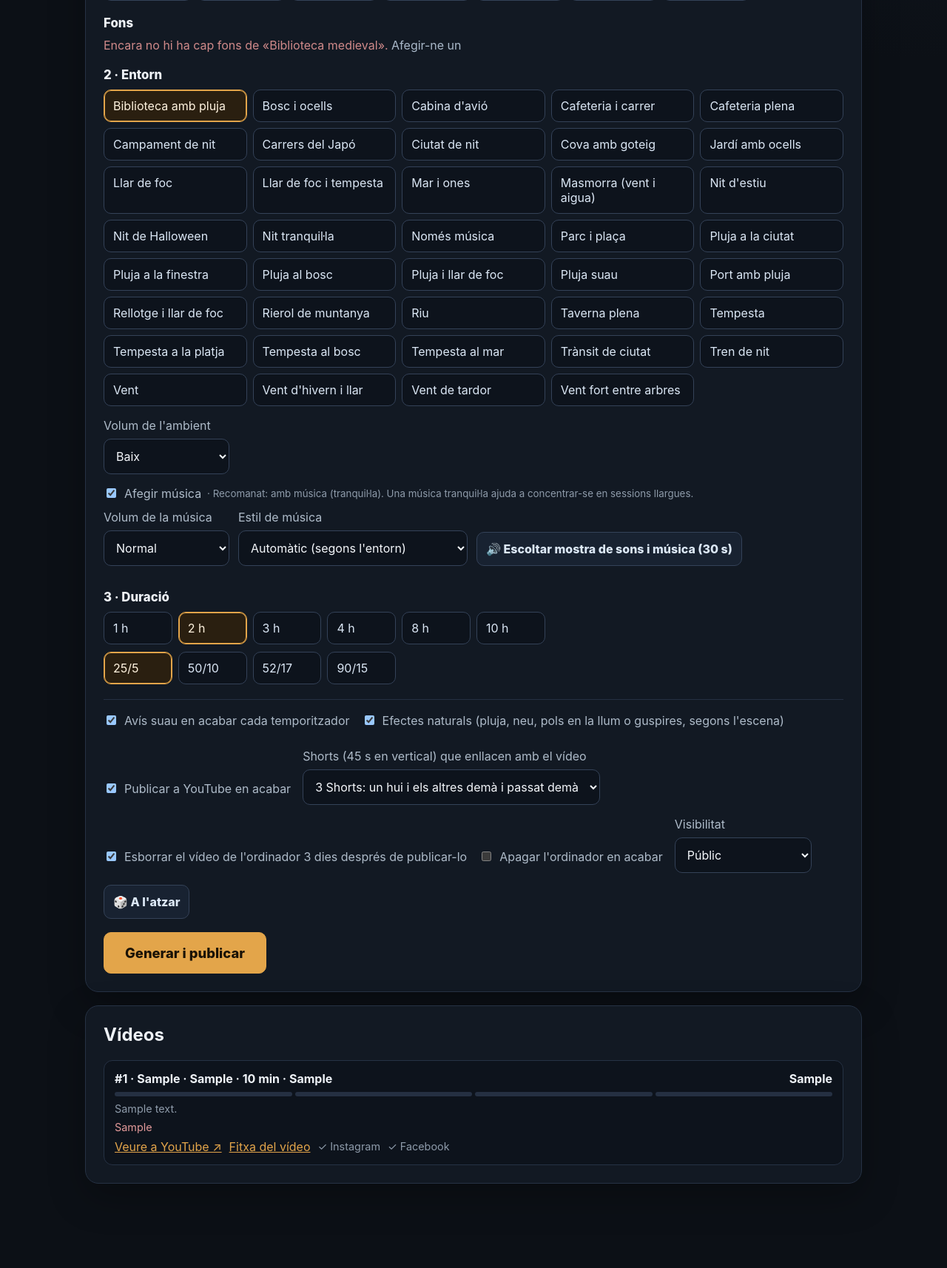
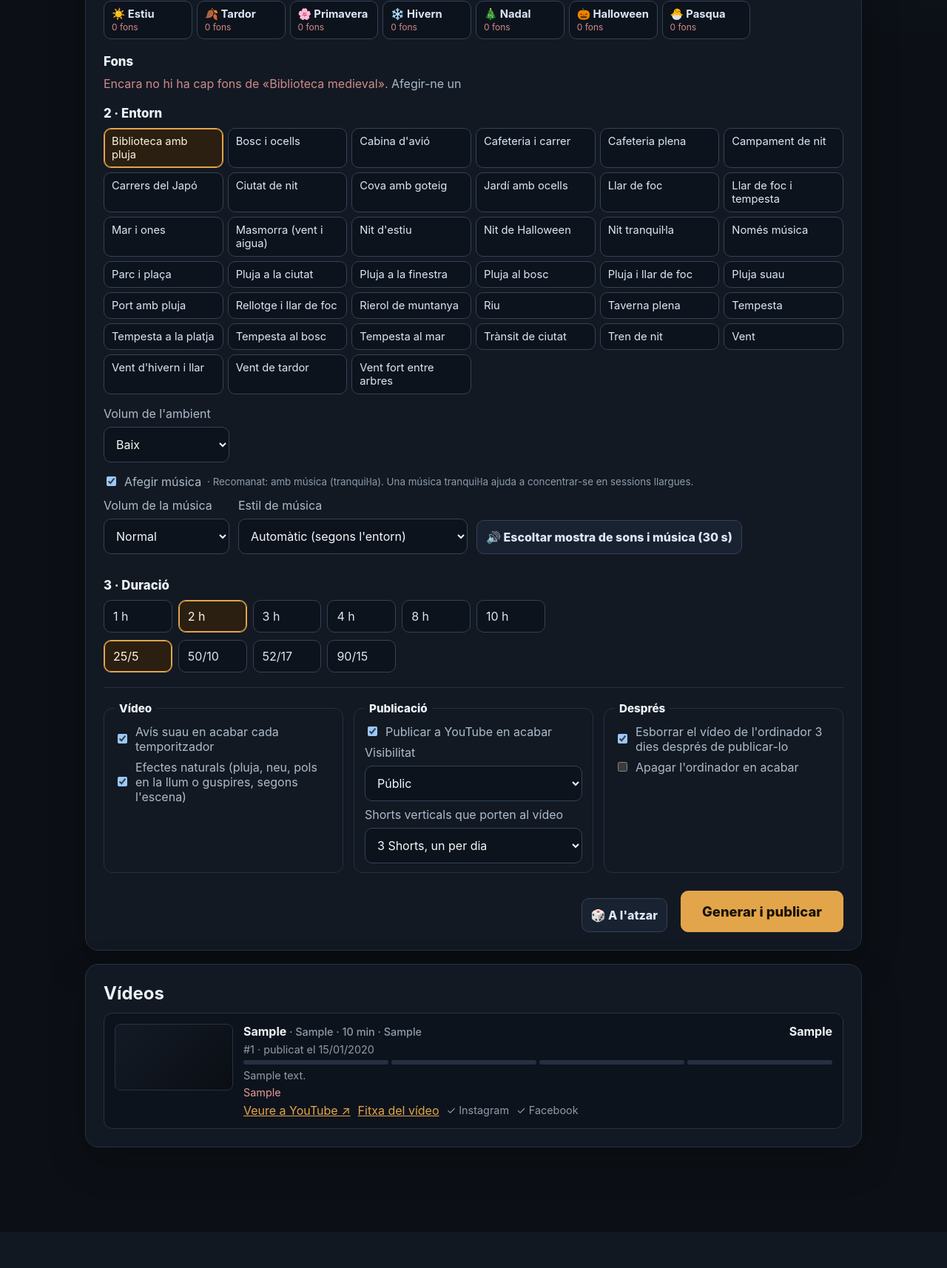
Before and after one commit to jossanmar9/pomodoro-studio, a FastAPI app: page / in a window 1280 px wide. Shown: the part 1094-2808 px from the top of the page at 74% size. After the commit the page ends 2715 px from the top, so only its background shows below. Run offline with FastAPI, Linux system fonts and the light colour scheme; tables that the repository leaves empty hold one stand-in row (values such as "Sample post"); some libraries are stand-ins or nearby versions.

Commit message:
Interfície: vídeos de 6 en 6 amb fletxes, miniatures i opcions ordenades
- Llista de vídeos paginada (6 per pàgina) amb fletxes, miniatura i data de
  publicació; es mostren fins als 60 últims.
- Opcions finals en tres blocs: Vídeo, Publicació i Després; botó a la dreta.
- Formats més amples (sense partir el text) i entorns més compactes.

Co-Authored-By: Claude Opus 5.5 <noreply@anthropic.com>
Claude-Session: https://claude.ai/code/session_015ihZ6XpoMtNF54sWe5qrSo

```diff
--- a/app/main.py
+++ b/app/main.py
@@ -210,7 +210,7 @@ app.include_router(library_router)
 
 # --- Mode automàtic: una pàgina, un botó ------------------------------------
 
-def _recent_runs(limit:int=12)->list[dict]:
+def _recent_runs(limit:int=60)->list[dict]:
     with SessionLocal() as db:
         return [run_summary(r) for r in db.query(AutoRun).order_by(AutoRun.id.desc()).limit(limit).all()]
 
--- a/app/services/autopilot.py
+++ b/app/services/autopilot.py
@@ -821,6 +821,11 @@ def _video_available(run: AutoRun) -> bool:
     return bool(path and path.is_file())
 
 
+def _thumbnail_url(run: AutoRun) -> str | None:
+    path = _video_path(run.project_id)
+    return f"/projects/{run.project_id}/files/thumbnail.jpg" if path and (path.parent / "thumbnail.jpg").is_file() else None
+
+
 def _delete_on(run: AutoRun) -> str | None:
     if not (run.delete_after and run.published_at and run.step == "DONE"):
         return None
@@ -883,6 +888,8 @@ def run_summary(run: AutoRun) -> dict:
         "video_available": _video_available(run),
         "short_missing": short_missing(run),
         "reel_missing": reel_missing(run),
+        "thumbnail_url": _thumbnail_url(run),
+        "published_at": run.published_at.date().isoformat() if run.published_at else None,
         "instagram_media_id": run.instagram_media_id, "facebook_video_id": run.facebook_video_id,
         "delete_on": _delete_on(run),
         "created_at": run.created_at.isoformat() if run.created_at else None,
--- a/app/static/auto.css
+++ b/app/static/auto.css
@@ -50,7 +50,7 @@ button.big:hover{background:#f0b862}
 .sound-check audio{height:40px;flex:1 1 260px}
 .sound-check small{flex-basis:100%}
 [hidden]{display:none!important}
-.formats{grid-template-columns:repeat(auto-fill,minmax(150px,1fr))}
+.choices.formats{grid-template-columns:repeat(auto-fill,minmax(150px,1fr))}
 .header-links{display:flex;flex-direction:column;align-items:flex-end;gap:6px;margin-top:8px}
 .pill a.back{color:#e3a54a}
 .shutdown-banner{display:flex;justify-content:space-between;align-items:center;gap:12px;flex-wrap:wrap}
@@ -89,3 +89,22 @@ button.big:hover{background:#f0b862}
 .suggestions ul{list-style:none;margin:0;padding:0;display:grid;gap:8px}
 .suggestions li{display:flex;justify-content:space-between;align-items:center;gap:12px;flex-wrap:wrap}
 .suggestions li button{align-self:center}
+.choices:not(.compact):not(.themes){grid-template-columns:repeat(auto-fill,minmax(150px,1fr));gap:6px}
+.choices:not(.compact):not(.themes) .choice span{padding:8px 10px;font-size:.92rem}
+.options{display:grid;grid-template-columns:repeat(auto-fit,minmax(260px,1fr));gap:14px;border-top:1px solid #253042;padding-top:18px}
+.option-group{grid-column:auto;border:1px solid #253042;border-radius:12px;padding:12px 14px;margin:0;display:flex;flex-direction:column;gap:8px}
+.option-group legend{padding:0 6px;font-weight:800;color:#eef2f7;font-size:.95rem}
+.option-group .check{margin:0}
+.option-group select{width:100%}
+.go{justify-content:flex-end;align-items:center;border-top:none;padding-top:4px}
+.runs-head{display:flex;justify-content:space-between;align-items:center;gap:12px;margin-bottom:12px}
+.runs-head h2{margin:0}
+.pager{display:flex;align-items:center;gap:10px}
+.pager button{font-size:1.1rem;line-height:1;padding:6px 12px}
+.pager[hidden]{display:none!important}
+.run{grid-template-columns:160px 1fr;align-items:start;gap:14px}
+.run-thumb{width:160px;aspect-ratio:16/9;object-fit:cover;border-radius:8px;border:1px solid #263244;background:#0a0e14}
+.run-thumb.empty{background:linear-gradient(135deg,#141b26,#0a0e14)}
+.run-body{display:grid;gap:6px;min-width:0}
+.run-head strong .muted{font-weight:500}
+@media(max-width:700px){.run{grid-template-columns:1fr}.run-thumb{width:100%}}
--- a/app/static/auto.js
+++ b/app/static/auto.js
@@ -22,9 +22,36 @@
     }).join("")}</div>`;
   }
 
+  // Vídeos de 6 en 6, amb fletxes per a passar pàgina.
+  const PER_PAGE = 6;
+  let page = 0;
+  let allRuns = [];
+  const pager = document.querySelector("#pager");
+  const pageInfo = document.querySelector("#page-info");
+  const prev = document.querySelector("#page-prev");
+  const next = document.querySelector("#page-next");
+  const pages = () => Math.max(1, Math.ceil(allRuns.length / PER_PAGE));
+  prev?.addEventListener("click", () => { if (page > 0) { page -= 1; draw(); } });
+  next?.addEventListener("click", () => { if (page < pages() - 1) { page += 1; draw(); } });
+  const day = (iso) => (iso ? iso.split("-").reverse().join("/") : "");
+
   function render(runs) {
+    allRuns = runs || [];
+    draw();
+  }
+
+  function draw() {
+    const runs = allRuns;
     if (!runs.length) return;
-    box.innerHTML = runs.map((run) => {
+    page = Math.min(page, pages() - 1);
+    const first = page * PER_PAGE;
+    if (pager) {
+      pager.hidden = runs.length <= PER_PAGE;
+      pageInfo.textContent = `${first + 1}–${Math.min(first + PER_PAGE, runs.length)} de ${runs.length}`;
+      prev.disabled = page === 0;
+      next.disabled = page >= pages() - 1;
+    }
+    box.innerHTML = runs.slice(first, first + PER_PAGE).map((run) => {
       let detail = "";
       if (run.step === "RENDERING" && run.progress != null) {
         detail = `${run.progress}%${run.eta ? ` · queden uns ${clock(run.eta)}` : ""}`;
@@ -44,15 +71,20 @@
       if (run.video_id && run.step === "DONE" && run.video_available) {
         actions.push(`<form action="/auto/${run.id}/publish" method="post" onsubmit="return confirm('Tornar a pujar este vídeo? Fes-ho només si YouTube l\\'ha eliminat.')"><input type="hidden" name="again" value="1"><button type="submit" class="mini secondary">Tornar a pujar</button></form>`);
       }
+      const thumb = run.thumbnail_url ? `<img class="run-thumb" src="${esc(run.thumbnail_url)}" alt="" loading="lazy">` : `<div class="run-thumb empty"></div>`;
       return `<article class="run">
+        ${thumb}
+        <div class="run-body">
         <div class="run-head">
-          <strong>#${run.id} · ${esc(run.theme)} · ${esc(run.environment_label)} · ${hours(run.duration_minutes)} · ${esc(run.pomodoro)}</strong>
+          <strong>${esc(run.theme)} <span class="muted">· ${esc(run.environment_label)} · ${hours(run.duration_minutes)} · ${esc(run.pomodoro)}</span></strong>
           <span class="run-step ${esc(run.step)}">${esc(run.step_label)}${detail ? ` · ${detail}` : ""}</span>
         </div>
+        <small class="muted">#${run.id}${run.published_at ? ` · publicat el ${day(run.published_at)}` : ""}</small>
         ${stepBar(run)}
         ${run.message && !ACTIVE.has(run.step) ? `<span class="muted">${esc(run.message)}</span>` : ""}
         ${run.error ? `<span class="error">${esc(run.error)}</span>` : ""}
         ${actions.length ? `<div class="run-actions">${actions.join("")}</div>` : ""}
+        </div>
       </article>`;
     }).join("");
   }
--- a/app/templates/auto.html
+++ b/app/templates/auto.html
@@ -211,36 +211,52 @@
       </div>
     </fieldset>
 
-    <div class="go">
-      <div class="publish-options">
+    <div class="options">
+      <fieldset class="option-group">
+        <legend>Vídeo</legend>
         <label class="check" data-show-for="pomodoro"><input type="checkbox" name="chime" value="1" checked> Avís suau en acabar cada temporitzador</label>
         <label class="check" data-show-for="dormir soroll" hidden><input type="checkbox" name="dim" value="1" checked> Enfosquir la pantalla als 30 minuts</label>
         <label class="check" data-hide-for="respiracio soroll"><input type="checkbox" name="motion" value="1" checked> Efectes naturals (pluja, neu, pols en la llum o guspires, segons l'escena)</label>
+      </fieldset>
+      <fieldset class="option-group">
+        <legend>Publicació</legend>
         <label class="check"><input type="checkbox" name="publish" value="1" checked> Publicar a YouTube en acabar</label>
-        <label data-hide-for="short">Shorts (45 s en vertical) que enllacen amb el vídeo
+        <label>Visibilitat
+          <select name="privacy">
+            {% for key, label in privacy_choices.items() %}<option value="{{ key }}" {% if key == default_privacy %}selected{% endif %}>{{ label }}</option>{% endfor %}
+          </select>
+        </label>
+        <label data-hide-for="short">Shorts verticals que porten al vídeo
           <select name="shorts">
-            <option value="3" selected>3 Shorts: un hui i els altres demà i passat demà</option>
+            <option value="3" selected>3 Shorts, un per dia</option>
             <option value="1">1 Short</option>
             <option value="0">Cap Short</option>
           </select>
         </label>
         {% if instagram_ready %}<label class="check"><input type="checkbox" name="instagram" value="1" checked> Publicar el Short també com a reel a Instagram</label>{% endif %}
         {% if facebook_ready %}<label class="check"><input type="checkbox" name="facebook" value="1" checked> Publicar el Short també com a reel a Facebook</label>{% endif %}
+      </fieldset>
+      <fieldset class="option-group">
+        <legend>Després</legend>
         <label class="check"><input type="checkbox" name="delete_after" value="1" checked> Esborrar el vídeo de l'ordinador {{ keep_days }} dies després de publicar-lo</label>
         <label class="check"><input type="checkbox" name="shutdown" value="1"> Apagar l'ordinador en acabar</label>
-        <label>Visibilitat
-          <select name="privacy">
-            {% for key, label in privacy_choices.items() %}<option value="{{ key }}" {% if key == default_privacy %}selected{% endif %}>{{ label }}</option>{% endfor %}
-          </select>
-        </label>
-        <button type="button" class="secondary" id="random">🎲 A l'atzar</button>
-      </div>
+      </fieldset>
+    </div>
+    <div class="go">
+      <button type="button" class="secondary" id="random">🎲 A l'atzar</button>
       <button type="submit" class="big" id="go">Generar i publicar</button>
     </div>
   </form>
 
   <section class="card">
-    <h2>Vídeos</h2>
+    <div class="runs-head">
+      <h2>Vídeos</h2>
+      <div class="pager" id="pager" hidden>
+        <button type="button" class="mini secondary" id="page-prev" aria-label="Vídeos més nous">‹</button>
+        <span id="page-info" class="muted"></span>
+        <button type="button" class="mini secondary" id="page-next" aria-label="Vídeos més antics">›</button>
+      </div>
+    </div>
     <div id="runs" class="runs">
       {% if not runs %}<p class="muted">Encara no hi ha cap vídeo. Tria les opcions i prem el botó.</p>{% endif %}
     </div>
```
Also changed, not shown: tests/test_autopilot.py (+9 -0 lines).
